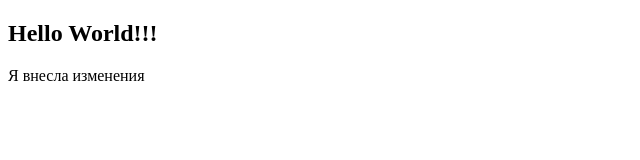
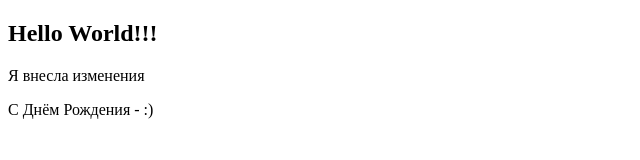
Before and after one commit to MyOrganization2000/NewRepository05062020, a plain HTML site: page index.html in a window 1280 px wide. Shown: the whole page, without its empty margins (0-640 px from the left). Drawn offline with Linux system fonts and the light colour scheme.

Commit message:
Якийсь коммит отправив - поздравляю!

```diff
--- a/index.html
+++ b/index.html
@@ -8,5 +8,6 @@
 <body>
     <h2>Hello World!!!</h2>
     <p>Я внесла изменения</p>
+    <p>С Днём Рождения - :)</p>
 </body>
 </html>
```
